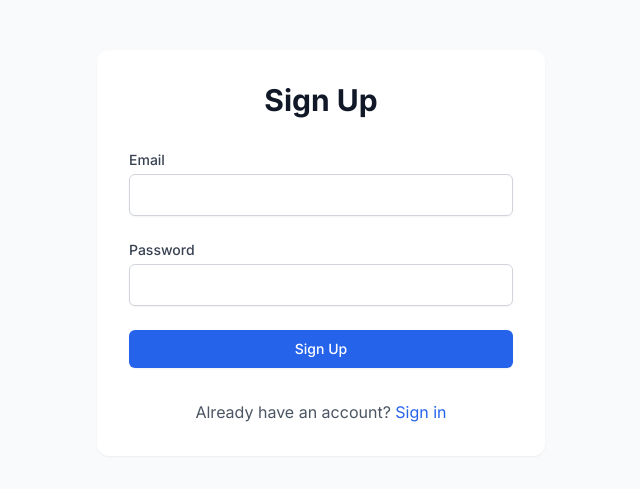
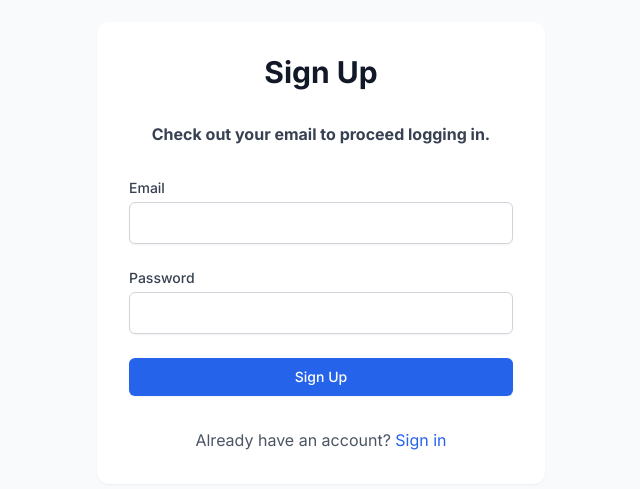
Before and after one commit to rdeniele/finsensei, a Next.js app: page /auth/signup in a window 1280 px wide. Shown: the part 147-636 px from the top of the page, without its empty margins (319-959 px from the left). Built offline with nearby package versions, Linux system fonts and the light colour scheme; no server answers.

Commit message:
Add informational message to SignUp component for user guidance

```diff
--- a/src/app/auth/signup/page.tsx
+++ b/src/app/auth/signup/page.tsx
@@ -35,6 +35,9 @@ export default function SignUp() {
       <div className="max-w-md w-full space-y-8 p-8 bg-white dark:bg-gray-800 rounded-xl shadow-sm">
         <div>
           <h2 className="text-3xl font-bold text-center text-gray-900 dark:text-white">Sign Up</h2>
+        </div>
+        <div>
+          <h3 className="text-x font-bold text-center text-gray-700 dark:text-gray-300">Check out your email to proceed logging in.</h3>
         </div>
 
         <form className="space-y-6" onSubmit={handleSubmit}>
```
